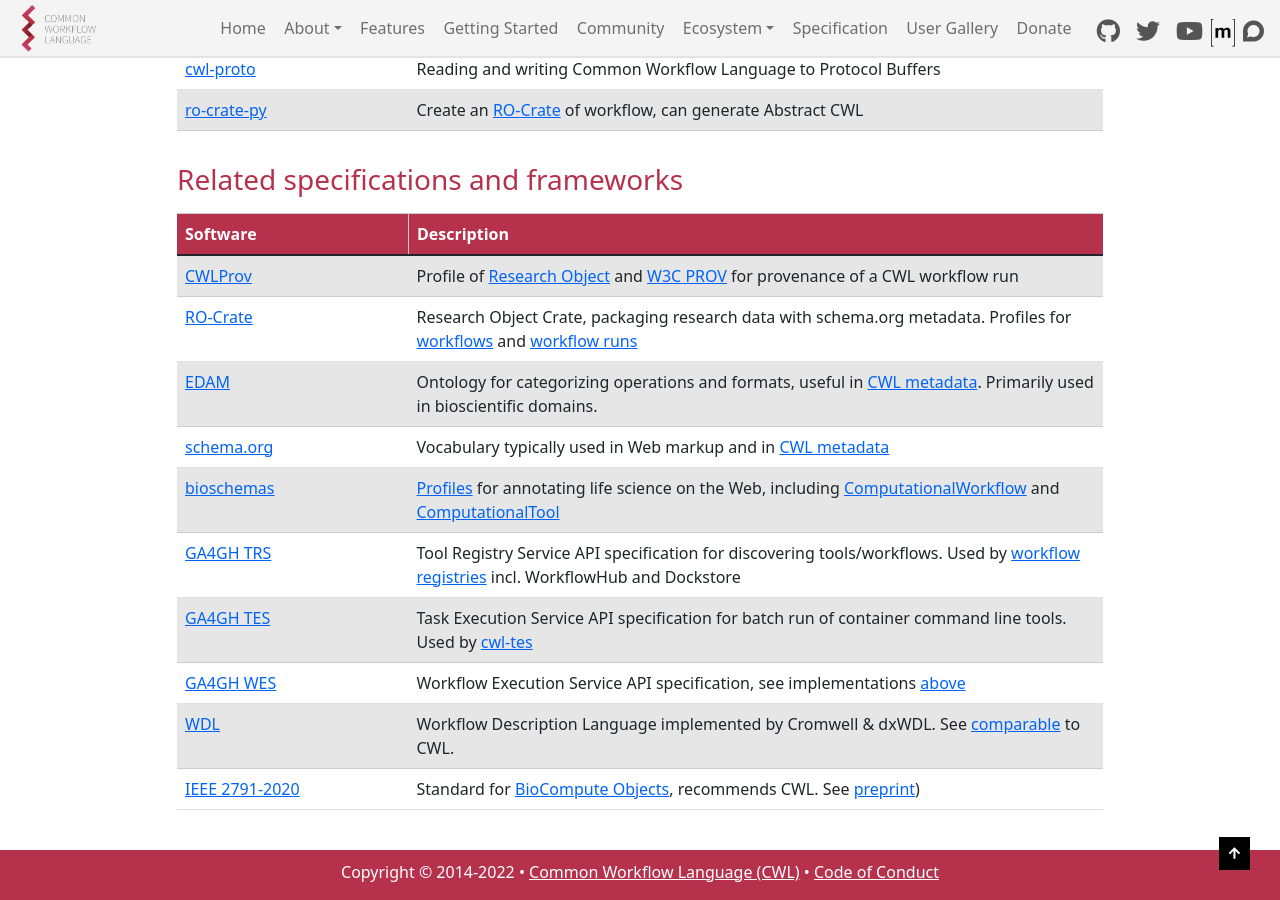
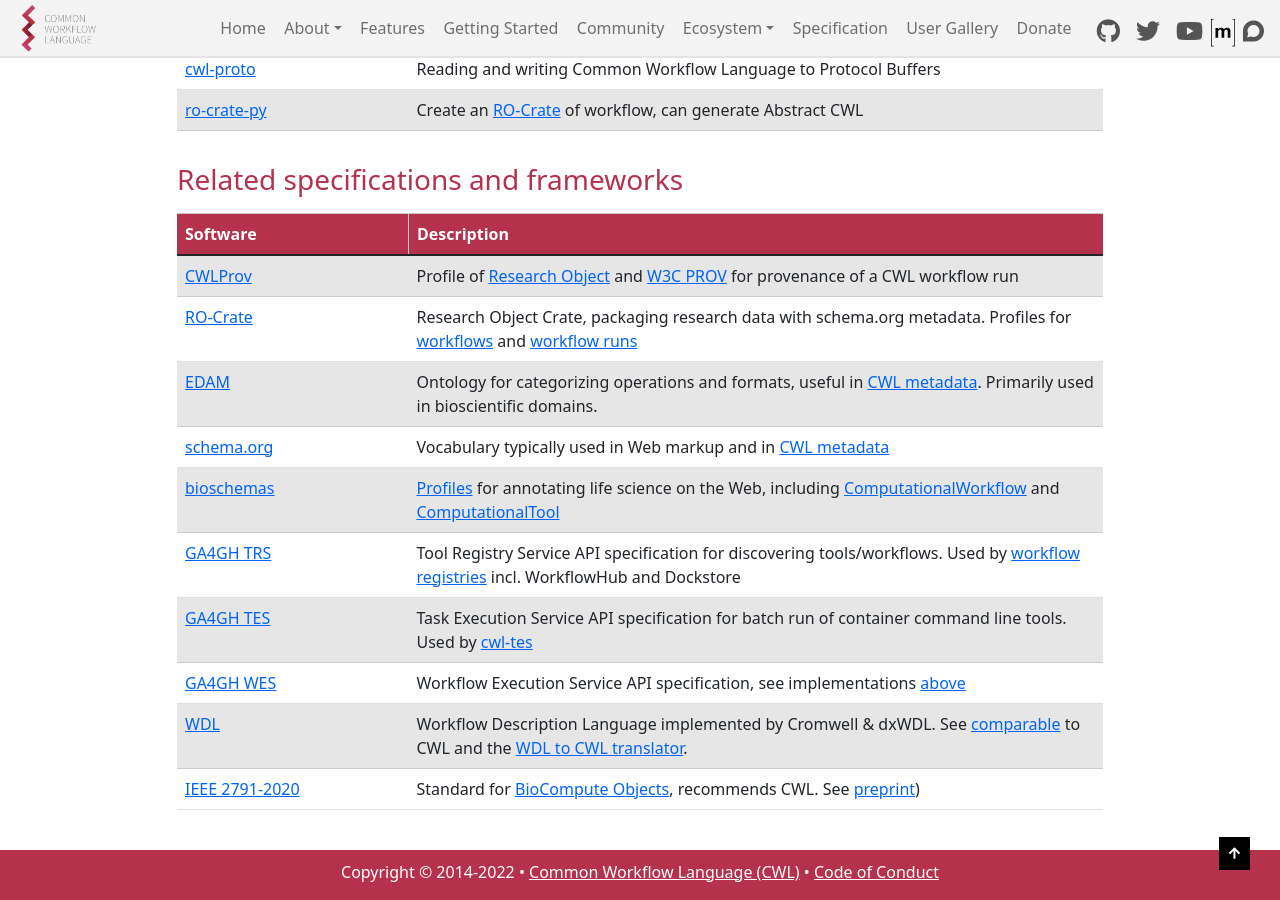
Before and after one commit to common-workflow-language/cwl-website, a Jekyll site: the page built from content/tools.md, in a window 1280 px wide and 900 px high, scrolled down 3474 px. Built offline with Jekyll 4.4.1, drawn with Linux system fonts in a browser that asks for light colours.

Commit message:
Update content/tools.md
Co-authored-by: Michael R. Crusoe <1330696+mr-c@users.noreply.github.com>

```diff
--- a/content/tools.md
+++ b/content/tools.md
@@ -127,5 +127,5 @@ can be used to provide a programmatic API or user interface to orchestrate execu
 |[GA4GH TRS](https://github.com/ga4gh/tool-registry-service-schemas)|Tool Registry Service API specification for discovering tools/workflows. Used by [workflow registries](/repos/) incl. WorkflowHub and Dockstore |
 |[GA4GH TES](https://github.com/ga4gh/task-execution-schemas)|Task Execution Service API specification for batch run of container command line tools. Used by [cwl-tes](https://github.com/ohsu-comp-bio/cwl-tes) |
 |[GA4GH WES](https://github.com/ga4gh/workflow-execution-service-schemas)|Workflow Execution Service API specification, see implementations [above](#execution)|
-|[WDL](https://github.com/openwdl/wdl)|Workflow Description Language implemented by Cromwell & dxWDL. See [comparable](https://github.com/dnanexus/dxCompiler/blob/main/doc/CWL_v1.2.0_to_WDL_v1.md) to CWL. |
+|[WDL](https://github.com/openwdl/wdl)|Workflow Description Language implemented by Cromwell & dxWDL. See [comparable](https://github.com/dnanexus/dxCompiler/blob/main/doc/CWL_v1.2.0_to_WDL_v1.md) to CWL and the [WDL to CWL translator](https://github.com/common-workflow-lab/wdl-cwl-translator). |
 |[IEEE 2791-2020](https://doi.org/10.1109/IEEESTD.2020.9094416)|Standard for [BioCompute Objects](https://biocomputeobject.org/), recommends CWL. See [preprint](https://www.research.manchester.ac.uk/portal/en/publications/ieee-standard-for-bioinformatics-analyses-generated-by-highthroughput-sequencing-hts-to-facilitate-communication(936de52b-ac53-4f0e-9927-77fd7073e88d).html)) |
```
